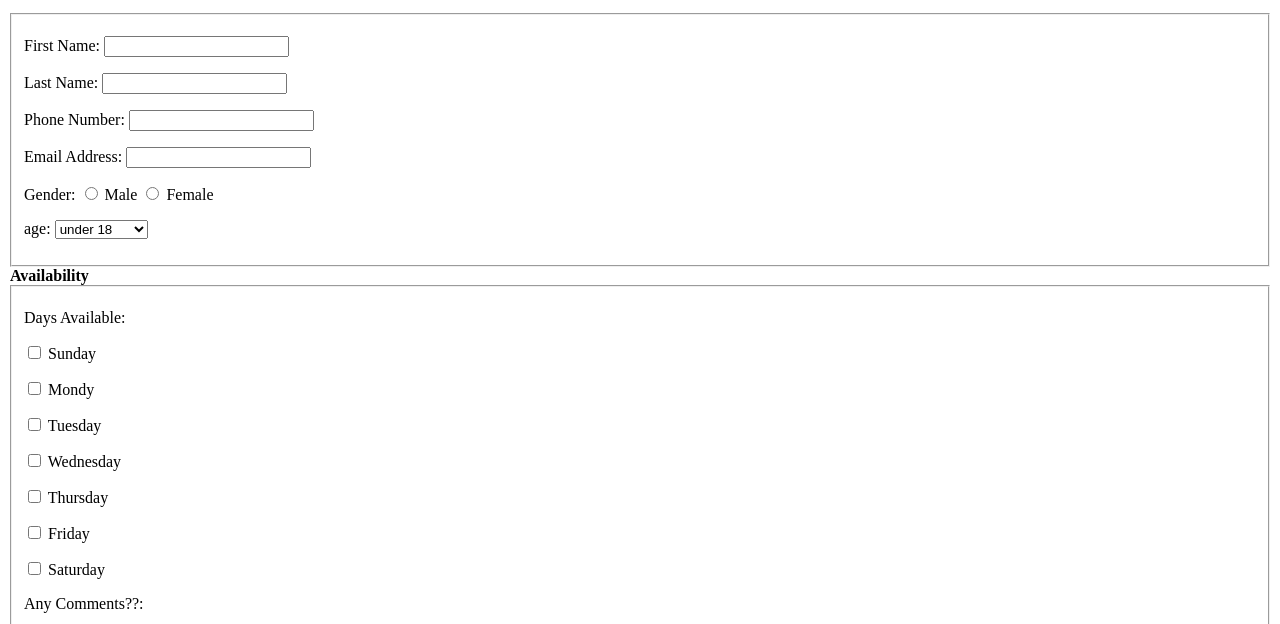
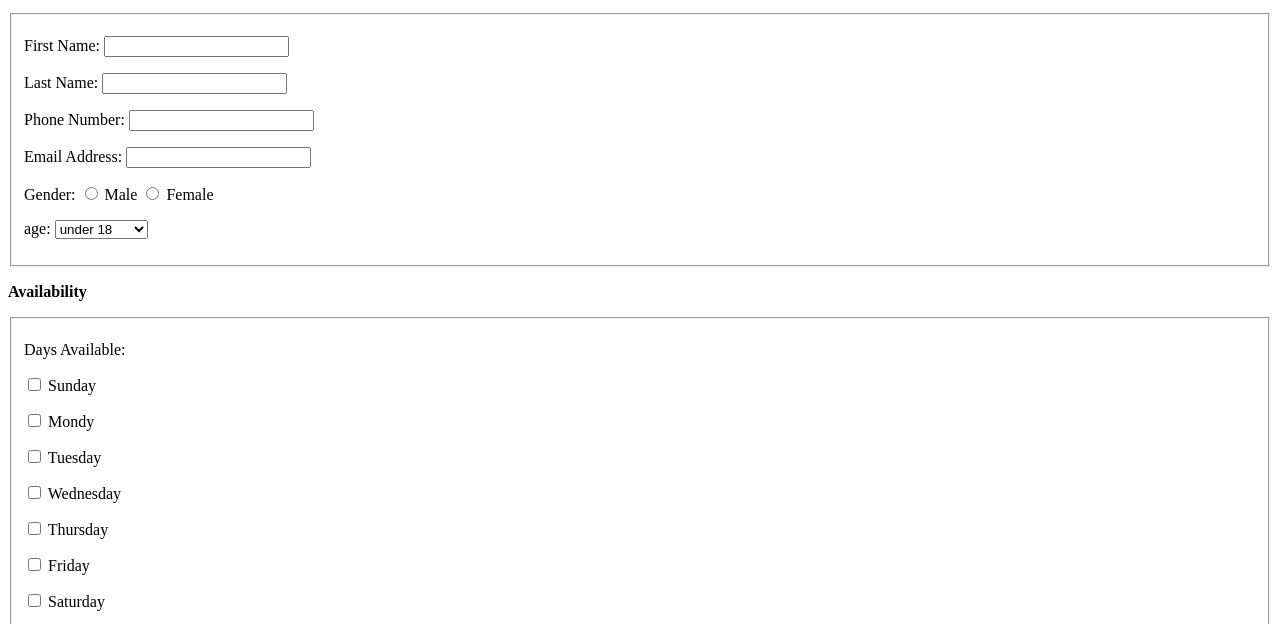
Before and after one commit to dbolo/Lab4-Bolo-Dartor-, a plain HTML site: page index.html in a window 1280 px wide. Shown: the part 101-725 px from the top of the page. Drawn offline with Linux system fonts and the light colour scheme.

Commit message:
edting
editing

```diff
--- a/index.html
+++ b/index.html
@@ -47,7 +47,7 @@
         </fieldset>
 
 
-        <legend><strong>Availability</strong></legend>
+        <p><strong>Availability</strong></p>
 
         <fieldset>
           <p>
```
